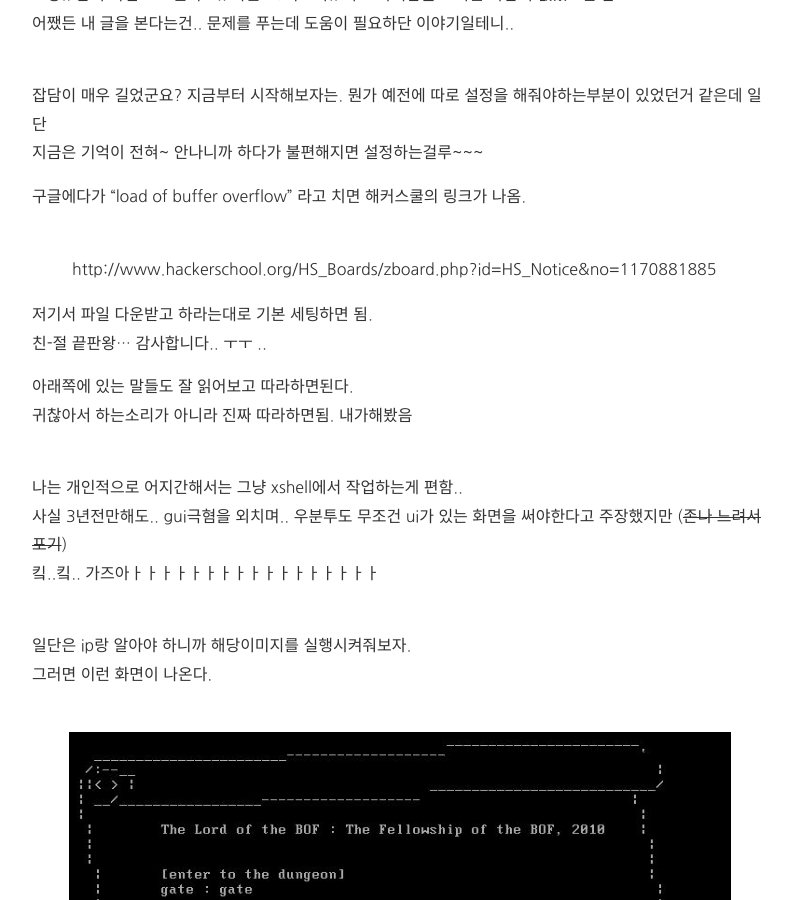
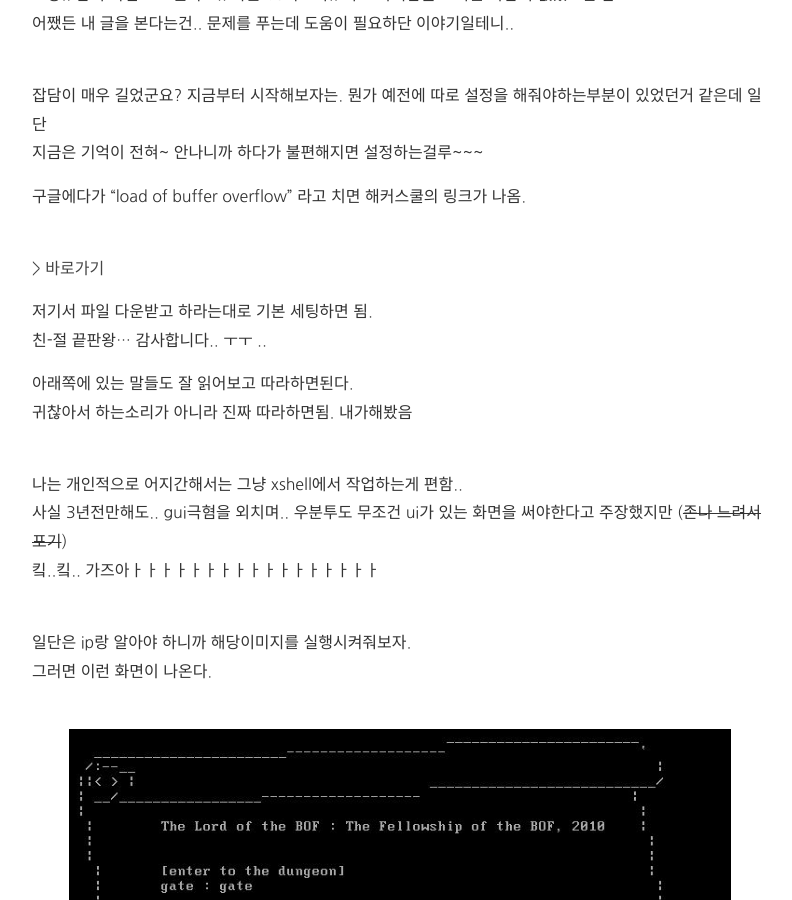
Before and after one commit to conchiholic/-conchiholic.github.io, a Jekyll site: the page built from _posts/2018-07-28-LOB_0.md, in a window 1280 px wide and 900 px high, scrolled down 2598 px. Shown: the whole window, without its empty margins (240-1032 px from the left). Built offline with Jekyll 4.4.1, drawn with Linux system fonts in a browser that asks for light colours; nearby versions of some CDN libraries; comment, search, counter and statistics services are not loaded.

Commit message:
update post

```diff
--- a/_posts/2018-07-28-LOB_0.md
+++ b/_posts/2018-07-28-LOB_0.md
@@ -66,7 +66,7 @@ categories: Wargame LOB
 구글에다가 "load of buffer overflow" 라고 치면 해커스쿨의 링크가 나옴.
 <br>
 
->  http://www.hackerschool.org/HS_Boards/zboard.php?id=HS_Notice&no=1170881885
+[> 바로가기]( http://www.hackerschool.org/HS_Boards/zboard.php?id=HS_Notice&no=1170881885)
 
 저기서 파일 다운받고 하라는대로 기본 세팅하면 됨.
 친-절 끝판왕... 감사합니다.. ㅜㅜ ..
@@ -89,7 +89,7 @@ categories: Wargame LOB
 홈페이지에서 첫 관문의 시작은 gate/gate라고 했응께 들어가본다.
 <br>
 
-> $ netconfig
+`$ netconfig`
 
 
 요렇게 쳐주면 우리네 소중한 ip를 확인할 수 있도록 네트워크 셋팅창이 등장함.
@@ -104,7 +104,7 @@ categories: Wargame LOB
 끝~ 그리고 오키오키 해주고 나와서
 <br>
 
->$ /sbin/ifconfig
+`$ /sbin/ifconfig`
 
 
 해주면 이제 xshell에서 바로 붙을 수 있는 ip가 등장하게됨. 개꿀띵~
@@ -112,7 +112,7 @@ ipconfig치고 한참 고민함.. 왜 안나오지.. 아멘..
 모무튼 나오는 ip가지고 xshell에서
 <br>
 
->telnet IP
+`telnet IP`
 
 
 요러케 쳐주면 준비 끝!
```
